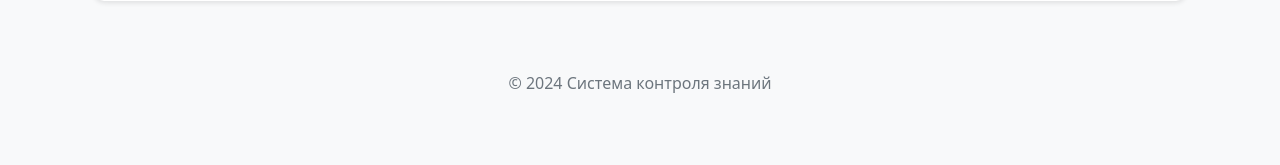
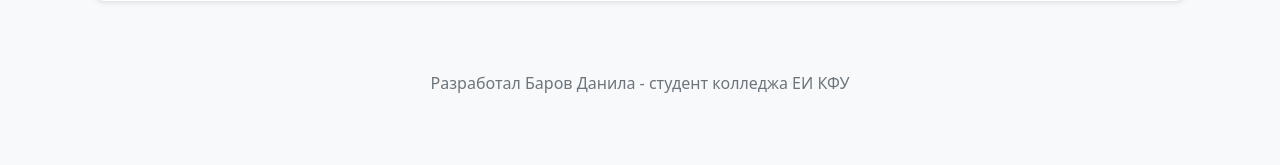
Before and after one commit to expchanell2708-source/teachprog, a Flask app: page /admin/create_test in a window 1280 px wide. Shown: the part 1044-1209 px from the top of the page. Run offline with Flask 3, Linux system fonts and the light colour scheme; a user stored in the database is signed in; data comes from the database, SQL or seed files in the repository.

Commit message:
Add files via upload

```diff
--- a/templates/base.html
+++ b/templates/base.html
@@ -69,7 +69,7 @@
         {% endwith %}
         {% block content %}{% endblock %}
     </div>
-    <div class="footer"><p class="mb-0">© 2024 Система контроля знаний</p></div>
+    <div class="footer"><p class="mb-0">Разработал Баров Данила - студент колледжа ЕИ КФУ</p></div>
     <script src="https://cdn.jsdelivr.net/npm/bootstrap@5.1.3/dist/js/bootstrap.bundle.min.js"></script>
     <script>setTimeout(function(){document.querySelectorAll('.alert').forEach(function(a){new bootstrap.Alert(a).close()})},5000);</script>
     {% block scripts %}{% endblock %}
```
